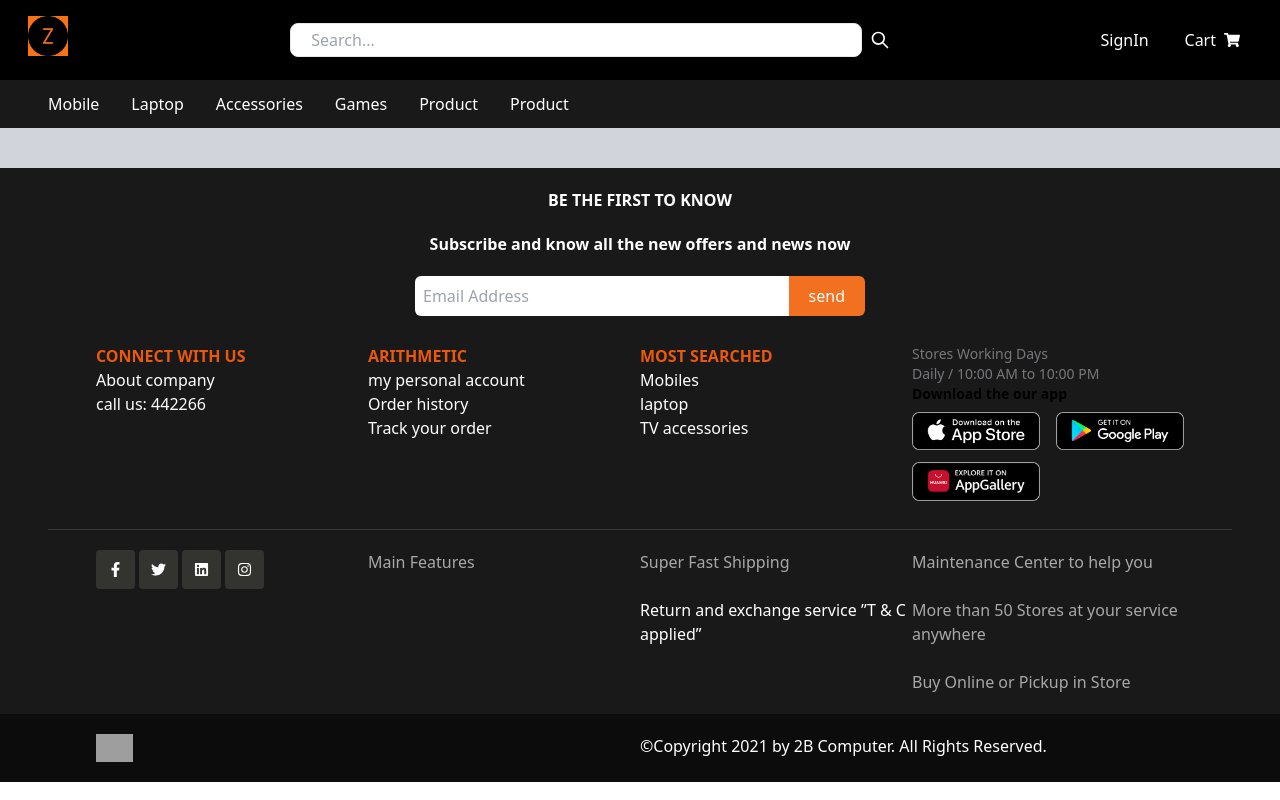
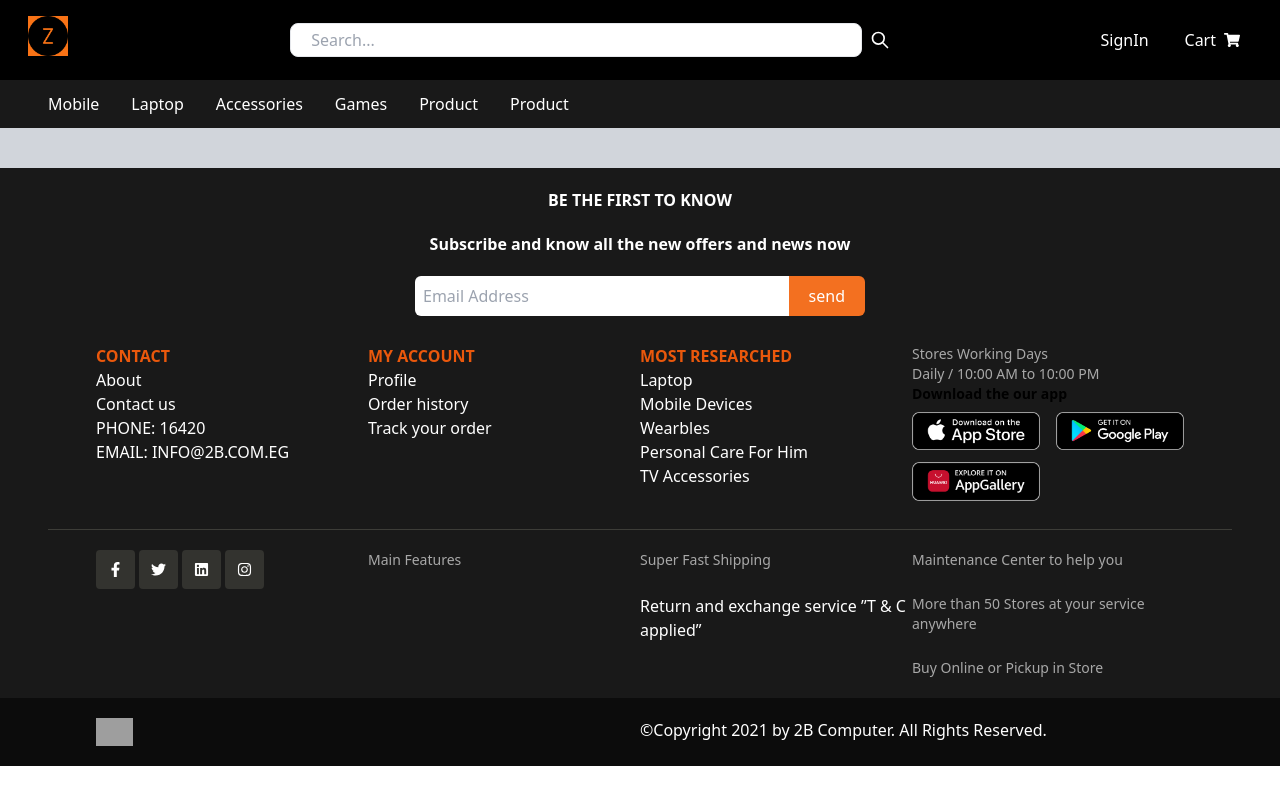
Before and after one commit to eslamsobhy/ecommerce-front-end, a React (Vite) app: page /products/1 in a window 1280 px wide. Built offline with nearby package versions, Linux system fonts and the light colour scheme; no server answers; grey boxes are pictures that could not be loaded.

Commit message:
anotherStyle

```diff
--- a/src/components/Footer.jsx
+++ b/src/components/Footer.jsx
@@ -66,21 +66,23 @@ const Footer = () => {
         <section className="grid grid-cols-4 pb-5 border-b  border-[#3d3d38] px-12 mx-12 ">
           <div className="col-span-4 md:col-span-1 mb-2">
             <h2 className="text-orange-600  font-bold">
-              CONNECT WITH US
+              CONTACT
             </h2>
             <Link to={"/about"}>
-              <p className="text-white  ">About company</p>
+              <p className="text-white  ">About</p>
             </Link>
 
-            <p className="text-white  ">call us: 442266</p>
+            <p className="text-white  ">Contact us</p>
+            <p className="text-white  ">PHONE: 16420</p>
+            <p className="text-white  ">EMAIL: INFO@2B.COM.EG</p>
 
           </div>
           <div className="col-span-4 md:col-span-1  mb-2">
             <h2 className="text-orange-600  font-bold">
-              ARITHMETIC
+              MY ACCOUNT
             </h2>
 
-            <p className="text-white  ">my personal account</p>
+            <p className="text-white  ">Profile</p>
 
             <p className="text-white  ">Order history</p>
 
@@ -88,21 +90,20 @@ const Footer = () => {
           </div>
           <div className="col-span-4 md:col-span-1  mb-1 ">
             <h2 className="text-orange-600  font-bold">
-              MOST SEARCHED
+              MOST RESEARCHED
             </h2>
-
-            <p className="text-white  ">Mobiles</p>
-
-            <p className="text-white  ">laptop</p>
-
-            <p className="text-white  ">TV accessories</p>
+            <p className="text-white  ">Laptop</p>
+            <p className="text-white  ">Mobile Devices</p>
+            <p className="text-white  ">Wearbles</p>
+            <p className="text-white  ">Personal Care For Him</p>
+            <p className="text-white  ">TV Accessories</p>
           </div>
 
           <div className="col-span-4 md:col-span-1  mb-2">
-            <p className="text-gray-300 text-opacity-50 text-sm">
+            <p className="text-[#A8A8A8] text-sm">
               Stores Working Days
             </p>
-            <p className="text-gray-300 text-opacity-50 text-sm">
+            <p className="text-[#A8A8A8] text-sm">
               Daily / 10:00 AM to 10:00 PM
             </p>
 
@@ -139,19 +140,19 @@ const Footer = () => {
             </div>
           </div>
           <div className="col-span-4 md:col-span-1">
-            <p className=" text-[#A8A8A8]">Main Features</p>
+            <p className=" text-[#A8A8A8] text-sm">Main Features</p>
           </div>
           <div className="col-span-4 md:col-span-1">
-            <p className=" text-[#A8A8A8]">Super Fast Shipping</p>
+            <p className=" text-[#A8A8A8] text-sm">Super Fast Shipping</p>
             <br />
             <p className=" text-white">Return and exchange service ”T & C applied”</p>
           </div>
           <div className="col-span-4 md:col-span-1">
-            <p className=" text-[#A8A8A8]">Maintenance Center to help you</p>
+            <p className=" text-[#A8A8A8] text-sm">Maintenance Center to help you</p>
             <br />
-            <p className=" text-[#A8A8A8]">More than 50 Stores at your service anywhere</p>
+            <p className=" text-[#A8A8A8] text-sm">More than 50 Stores at your service anywhere</p>
             <br />
-            <p className=" text-[#A8A8A8]">Buy Online or Pickup in Store </p>
+            <p className=" text-[#A8A8A8] text-sm">Buy Online or Pickup in Store </p>
           </div>
         </section>
         <section className="grid grid-cols-2 py-5 bg-[#0c0c0c] px-24">
```
